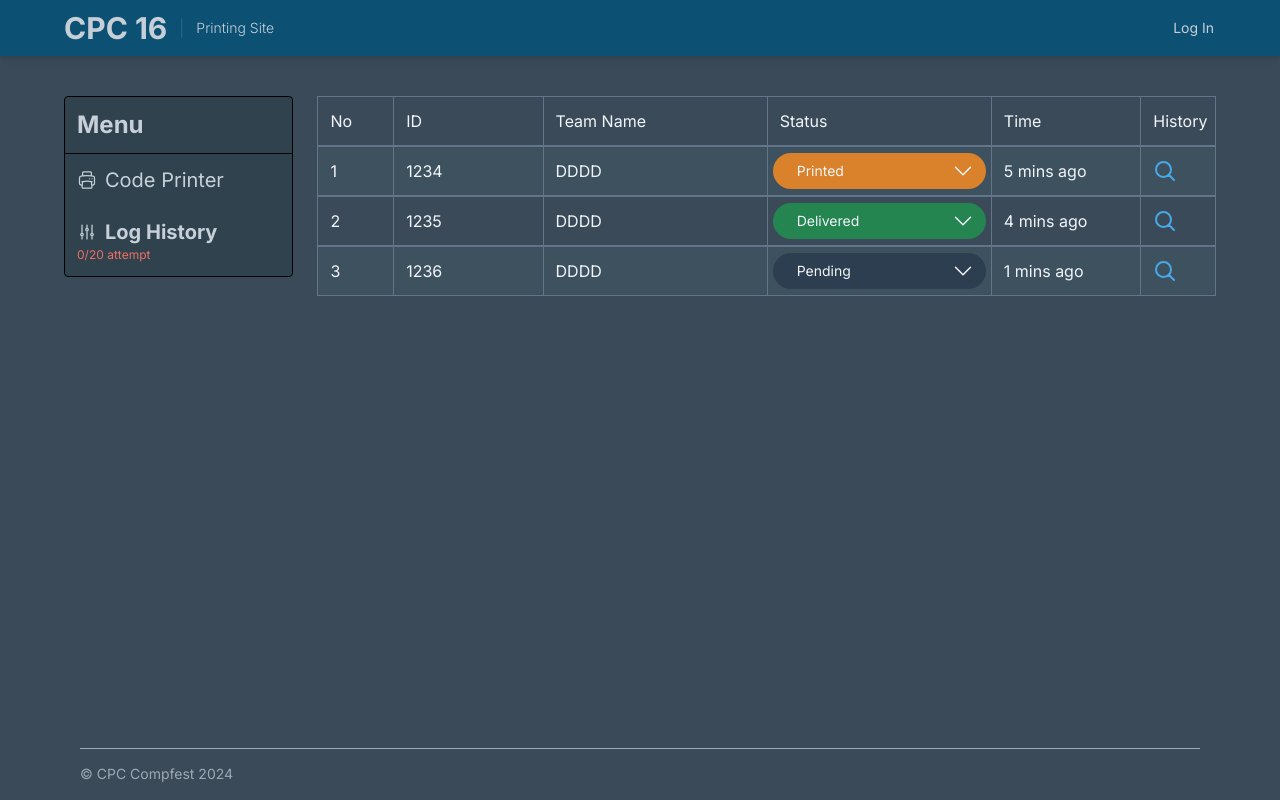
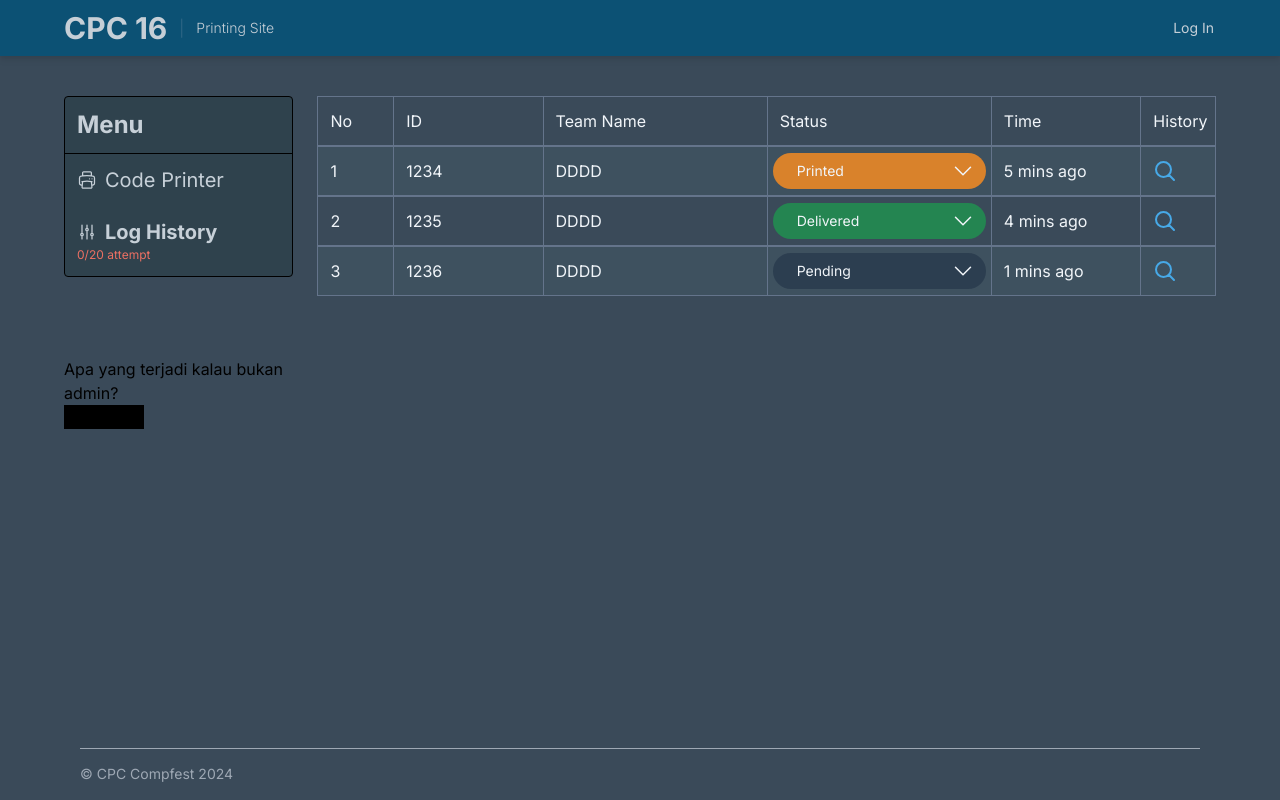
Before and after one commit to DaoistXuandu/code-printer, a Next.js app: page /pages/log in a window 1280 px wide. Built offline with nearby package versions, Linux system fonts and the light colour scheme.

Commit message:
fix admin

```diff
--- a/src/app/pages/log/page.tsx
+++ b/src/app/pages/log/page.tsx
@@ -39,6 +39,9 @@ export default function Log() {
             <div className="flex flex-row w-full pl-16 mt-10 pr-16 h-fit">
                 <div className="w-1/4 select-none">
                     <Sidebar logInformation={1} />
+
+                    <div className="mt-20">Apa yang terjadi kalau bukan admin?</div>
+                    <button onClick={e => setUser("")} className="w-20 h-6 bg-black">test</button>
                 </div>
                 <div className="w-3/4 h-full w-full pl-6 text-slate-100">
                     <table className="w-full">
@@ -74,7 +77,7 @@ export default function Log() {
                                                 Delivered
                                             </option>
                                         </select>
-                                        <svg style={{ pointerEvents: "none" }} xmlns="http://www.w3.org/2000/svg" fill="none" viewBox="0 0 24 24" stroke-width="1.5" stroke="currentColor" className="size-6 absolute right-0 mr-4">
+                                        <svg style={{ pointerEvents: "none", display: (user != "Admin" ? "none" : "flex") }} xmlns="http://www.w3.org/2000/svg" fill="none" viewBox="0 0 24 24" stroke-width="1.5" stroke="currentColor" className="size-6 absolute right-0 mr-4">
                                             <path stroke-linecap="round" stroke-linejoin="round" d="m19.5 8.25-7.5 7.5-7.5-7.5" />
                                         </svg>
                                     </td>
```
